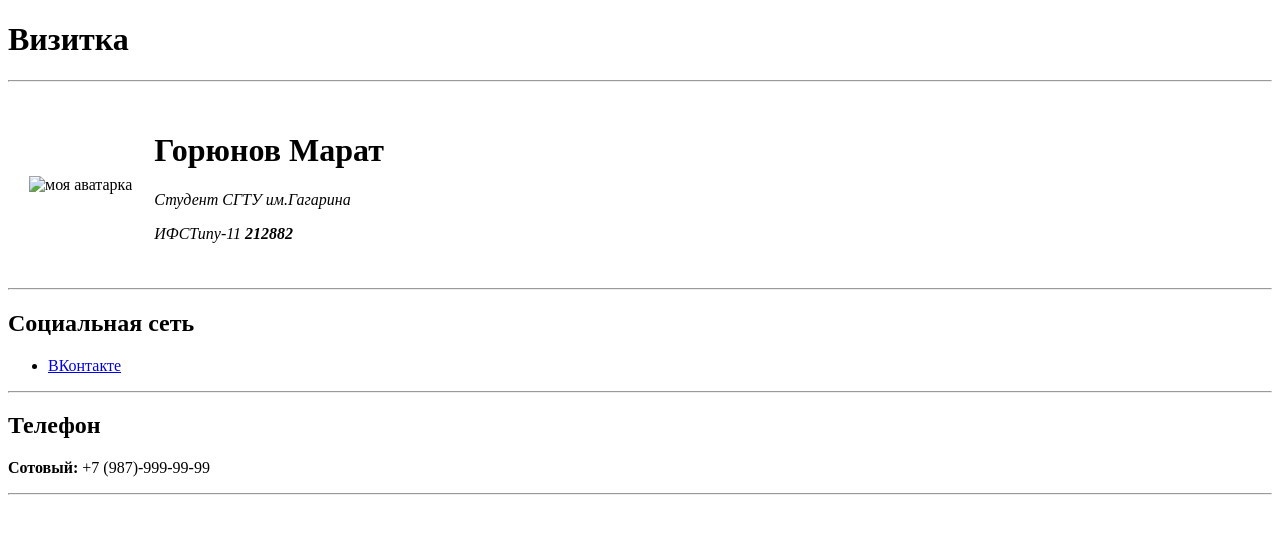
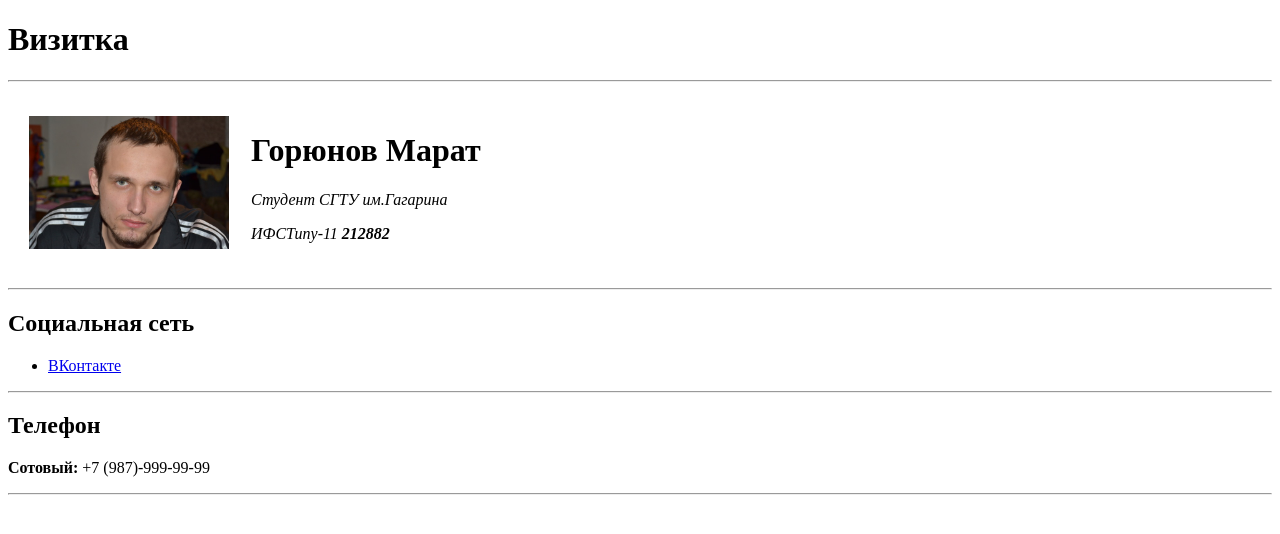
Before and after one commit to xxxbumxxx/visiitka, a plain HTML site: page index.html in a window 1280 px wide. Drawn offline with Linux system fonts and the light colour scheme.

Commit message:
Update index.html

```diff
--- a/index.html
+++ b/index.html
@@ -9,7 +9,7 @@
     <hr/>
     <table cellspacing="20">
       <tr>
-        <td><img src="img\avatar.jpg" alt="моя аватарка" width="200"/>
+        <td><img src="avatar.jpg" alt="моя аватарка" width="200"/>
         <td><h1>Горюнов Марат</h1>
           <p><em>Студент СГТУ им.Гагарина</em></p>
           <p><em>ИФСТипу-11 <strong>212882</strong></em></p>
```
